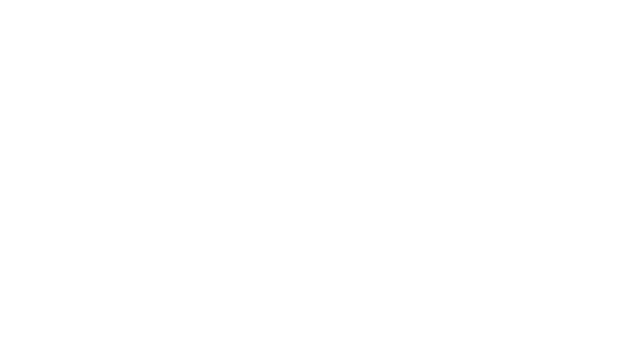
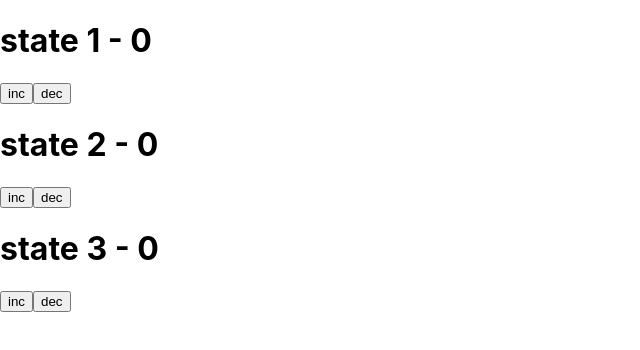
Before and after one commit to andriydobrosynets/react_okten_june, a React (Create React App) app: page / in a window 1280 px wide. Shown: the top 350 px of the page, without its empty margins (0-640 px from the left). Built offline with nearby package versions, Linux system fonts and the light colour scheme.

Commit message:
lesson7 CW7

```diff
--- a/src/App.js
+++ b/src/App.js
@@ -1,11 +1,40 @@
-import './App.css';
+import {useReducer} from "react";
+// import reducer from "./reducer/reducer";
 
-function App() {
+const reducer = (state, action) => {
+  if (action.obj === '1' && action.diya === '+') {
+    return {...state, a: state.a++}
+  } else if (action.obj === '1' && action.diya === '-') {
+    return {...state, a: state.a--}
+  } else if (action.obj === '2' && action.diya === '+') {
+    return {...state, b: state.b++}
+  } else if (action.obj === '2' && action.diya === '-') {
+    return {...state, b: state.b--}
+  } else if (action.obj === '3' && action.diya === '+') {
+     return {...state, с: state.с++}
+  } else if (action.obj === '3' && action.diya === '-') {
+     return {...state, с: state.с--}
+  }
+  return {...state};
+}
+
+export default function App() {
+
+  let [state, dispatch] = useReducer(reducer, {a: 0, b: 0, c: 0});
+  let {a, b, c}=state
+
   return (
-    <div>
+      <div>
+        <h1>state 1 - {a}</h1>
+        <button onClick={() => dispatch({obj: '1', diya: '+'})}>inc</button>
+        <button onClick={() => dispatch({obj: '1', diya: '-'})}>dec</button>
+        <h1>state 2 - {b}</h1>
+        <button onClick={() => dispatch({obj: '2', diya: '+'})}>inc</button>
+        <button onClick={() => dispatch({obj: '2', diya: '-'})}>dec</button>
+        <h1>state 3 - {c}</h1>
+        <button onClick={() => dispatch({obj: '3', diya: '+'})}>inc</button>
+        <button onClick={() => dispatch({obj: '3', diya: '-'})}>dec</button>
 
-    </div>
+      </div>
   );
 }
-
-export default App;
--- /dev/null
+++ b/src/reducer/reducer.js
@@ -0,0 +1,17 @@
+// const reducer = (state, action) => {
+//   if (action.obj === '1' && action.diya === '+') {
+//     return {...state, a: state.a++}
+//   } else if (action.obj === '1' && action.diya === '-') {
+//     return {...state, a: state.a--}
+//   } else if (action.obj === '2' && action.diya === '+') {
+//     return {...state, b: state.b++}
+//   } else if (action.obj === '2' && action.diya === '-') {
+//     return {...state, b: state.b--}
+//   } else if (action.obj === '3' && action.diya === '-') {
+//      return {...state, с: state.с++}
+//   } else if (action.obj === '3' && action.diya === '-') {
+//      return {...state, с: state.с--}
+//   }
+//   return {...state};
+// }
+// export default reducer()
```
